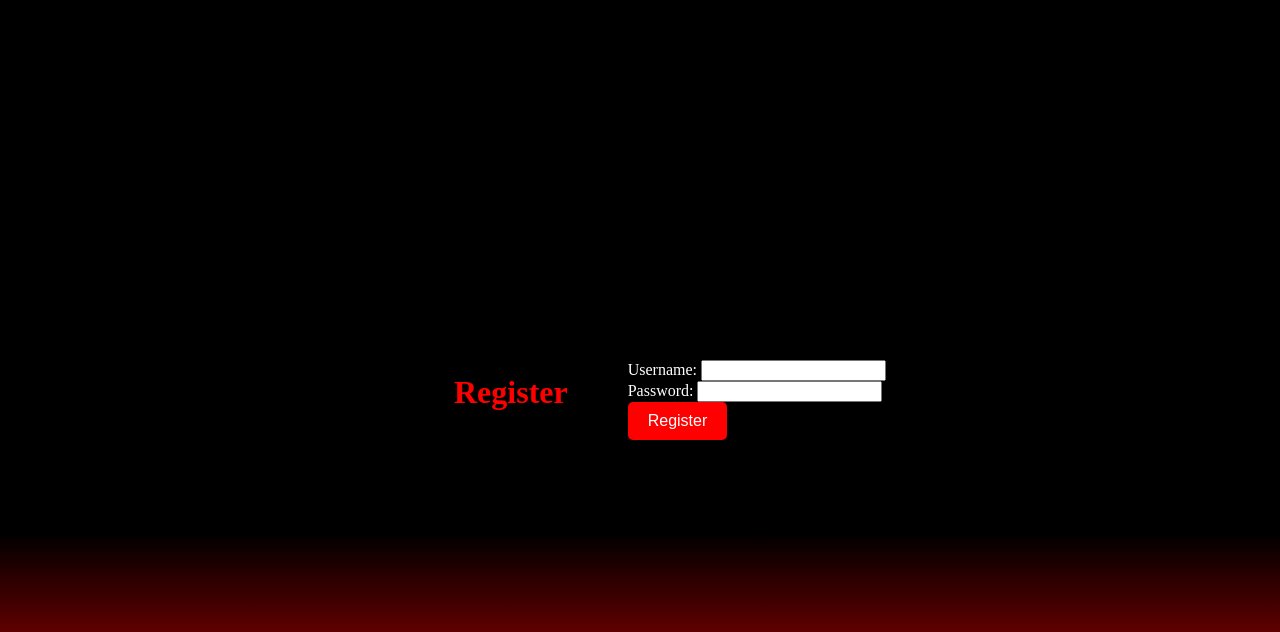
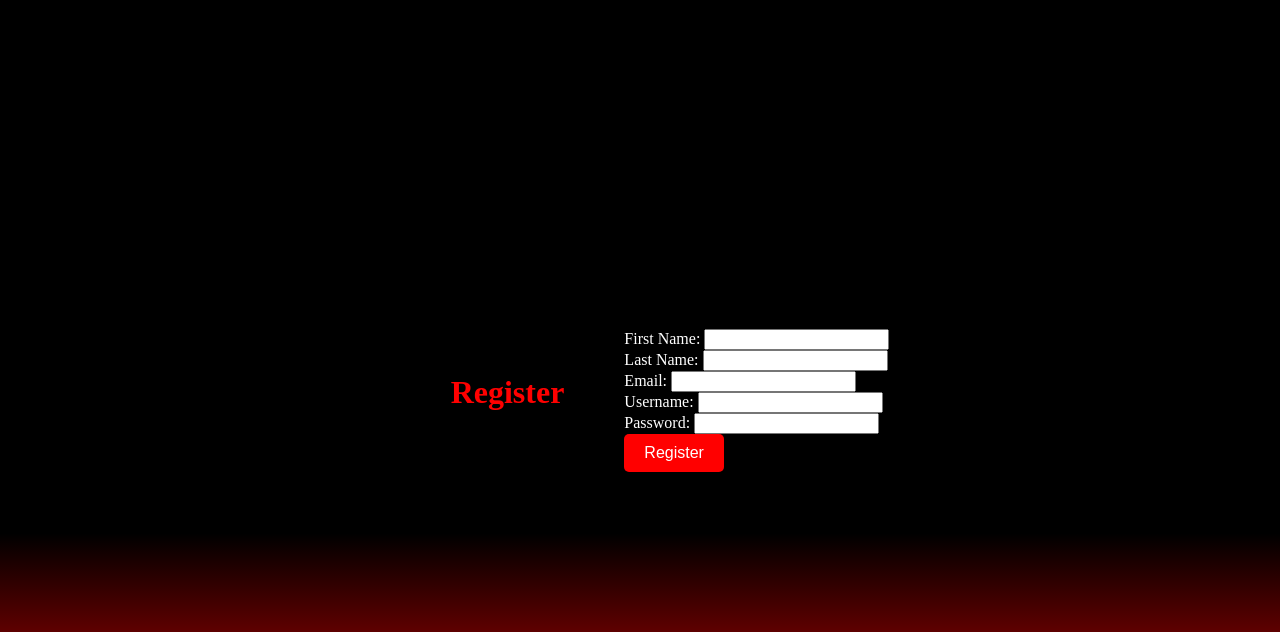
Before and after one commit to JKRAYV/Progress_Tracker_Project, a Flask app: template templates/register.html in a window 1280 px wide. Shown: the top 632 px of the page. Run offline with Flask 3, Linux system fonts and the light colour scheme; the template is opened without the code that fills it, so the values that code supplies are empty; some libraries are stand-ins or nearby versions.

Commit message:
register page

```diff
--- a/app.py
+++ b/app.py
@@ -31,6 +31,37 @@ def login():
         return render_template("login.html", error=error)
 
     return render_template("login.html")
+
+@app.route('/register', methods=["GET", "POST"])
+def register():
+    if request.method == "POST":
+        first_name = request.form.get("first_name")
+        last_name = request.form.get("last_name")
+        username = request.form.get("username")
+        password = request.form.get("password")
+
+        existing_user = users_collection.find_one({"Username": username})
+
+        if existing_user:
+            error = "Username already taken. Please choose a different username."
+            return render_template("register.html", error=error)
+
+        # Hash and store the password (use a proper password hashing library)
+        # hashed_password = hash_function(password)
+
+        # Insert the user into the database
+        new_user = {
+            "First_name": first_name,
+            "Last_name": last_name,
+            "Username": username,
+            "Password": hashed_password  # Replace with hashed password
+        }
+        users_collection.insert_one(new_user)
+
+        session['username'] = username
+        return redirect("/dashboard")
+
+    return render_template("register.html")
 
 @app.route("/users", methods=["GET","POST"])
 def get_users():
--- a/templates/login.html
+++ b/templates/login.html
@@ -19,6 +19,10 @@
                 <input type="password" id="password" name="password"><br>
                 <button type="submit">Login</button>
             </form>
+            <div>
+                <p>If you are not a user, click the button below to register</p>
+                <a href="/register"><button type="submit">Register</button></a>
+            </div>
         </body>
         </html>
     </html>
--- a/templates/register.html
+++ b/templates/register.html
@@ -9,6 +9,12 @@
 <body>
     <h1>Register</h1>
     <form method="POST" action="/register">
+        <label for="firstname">First Name:</label>
+        <input type="text" id="firstname" name="firstname"><br>
+        <label for="lastname">Last Name:</label>
+        <input type="text" id="lastname" name="lastname"><br>
+        <label for="email">Email:</label>
+        <input type="text" id="email" name="email"><br>
         <label for="username">Username:</label>
         <input type="text" id="username" name="username"><br>
         <label for="password">Password:</label>
```
Also changed, not shown: 3 other files.
